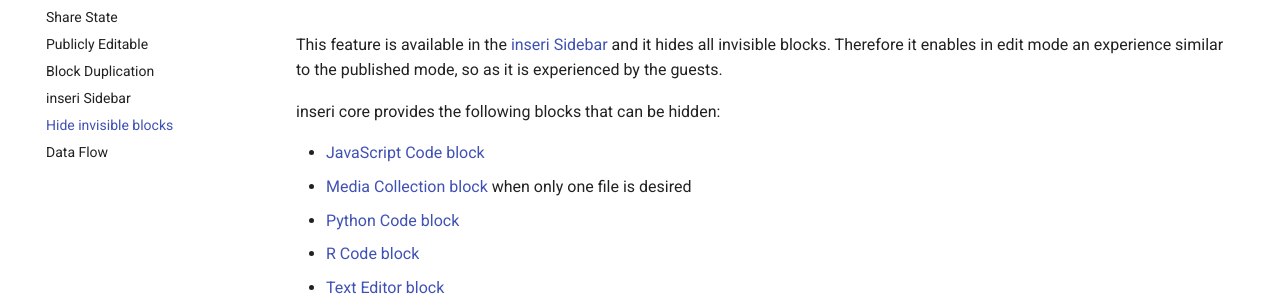
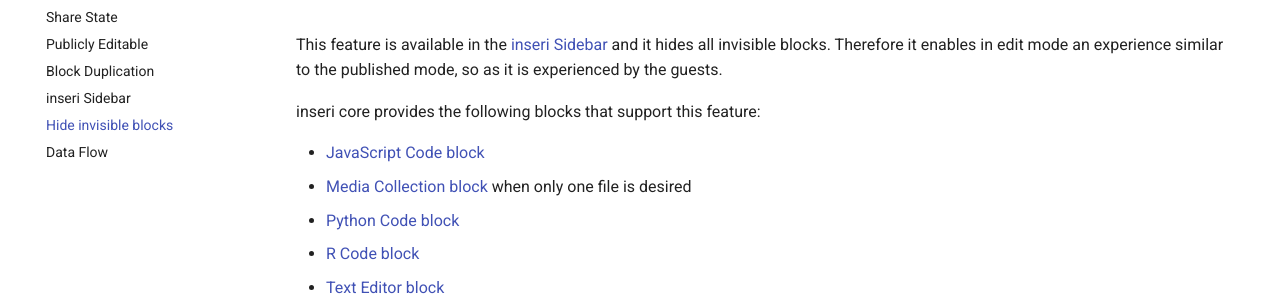
Before and after one commit to inseri-swiss/inseri-core-wp, an MkDocs documentation site: the page built from docs/features/hide_invisible_blocks.md, in a window 1280 px wide and 1380 px high. Shown: the part 196-492 px from the top of the window. Built offline with MkDocs 1.6.1 and Material for MkDocs 9.7.7, drawn with Linux system fonts in a browser that asks for light colours; comment, search, counter and statistics services are not loaded.

```diff
--- a/docs/features/hide_invisible_blocks.md
+++ b/docs/features/hide_invisible_blocks.md
@@ -2,7 +2,7 @@
 
 This feature is available in the [inseri Sidebar](../features/sidebar.md){:target="\_blank"} and it hides all invisible blocks. Therefore it enables in edit mode an experience similar to the published mode, so as it is experienced by the guests.
 
-inseri core provides the following blocks that can be hidden:
+inseri core provides the following blocks that support this feature:
 
 - [JavaScript Code block](../blocks/javascript.md){:target="\_blank"}
 - [Media Collection block](../blocks/mediaCollection.md){:target="\_blank"} when only one file is desired
```
